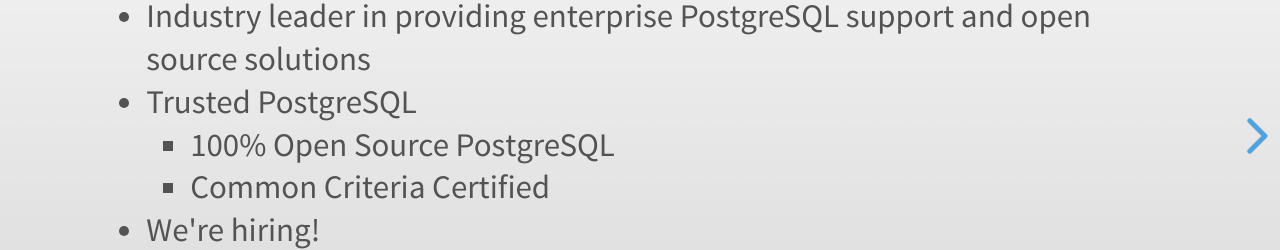
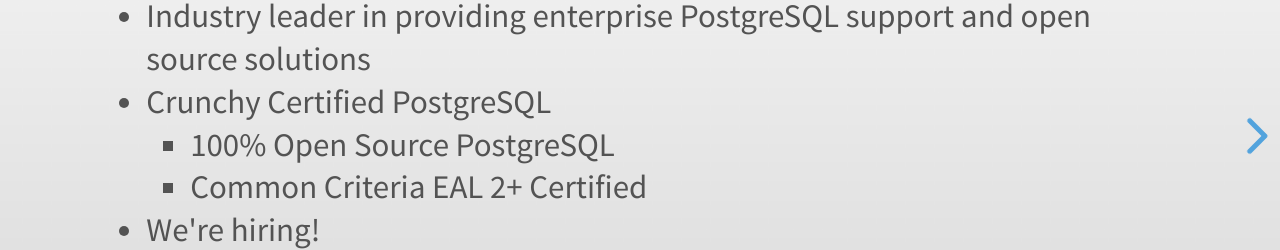
Before and after one commit to keithf4/crunchy_revealjs_broken, a website: page index.html in a window 1280 px wide. Shown: the part 264-514 px from the top of the page. Drawn offline with Linux system fonts and the light colour scheme.

Commit message:
update crunchy info

```diff
--- a/index.html
+++ b/index.html
@@ -44,10 +44,10 @@
                     <p>
                         <ul>
                             <li>Industry leader in providing enterprise PostgreSQL support and open source solutions</li>
-                            <li>Trusted PostgreSQL</li>
+                            <li>Crunchy Certified PostgreSQL</li>
                             <ul>
                                 <li>100% Open Source PostgreSQL</li>
-                                <li>Common Criteria Certified</li>
+                                <li>Common Criteria EAL 2+ Certified</li>
                             </ul>
                             <li>We're hiring!</li>
                             <ul>
```
